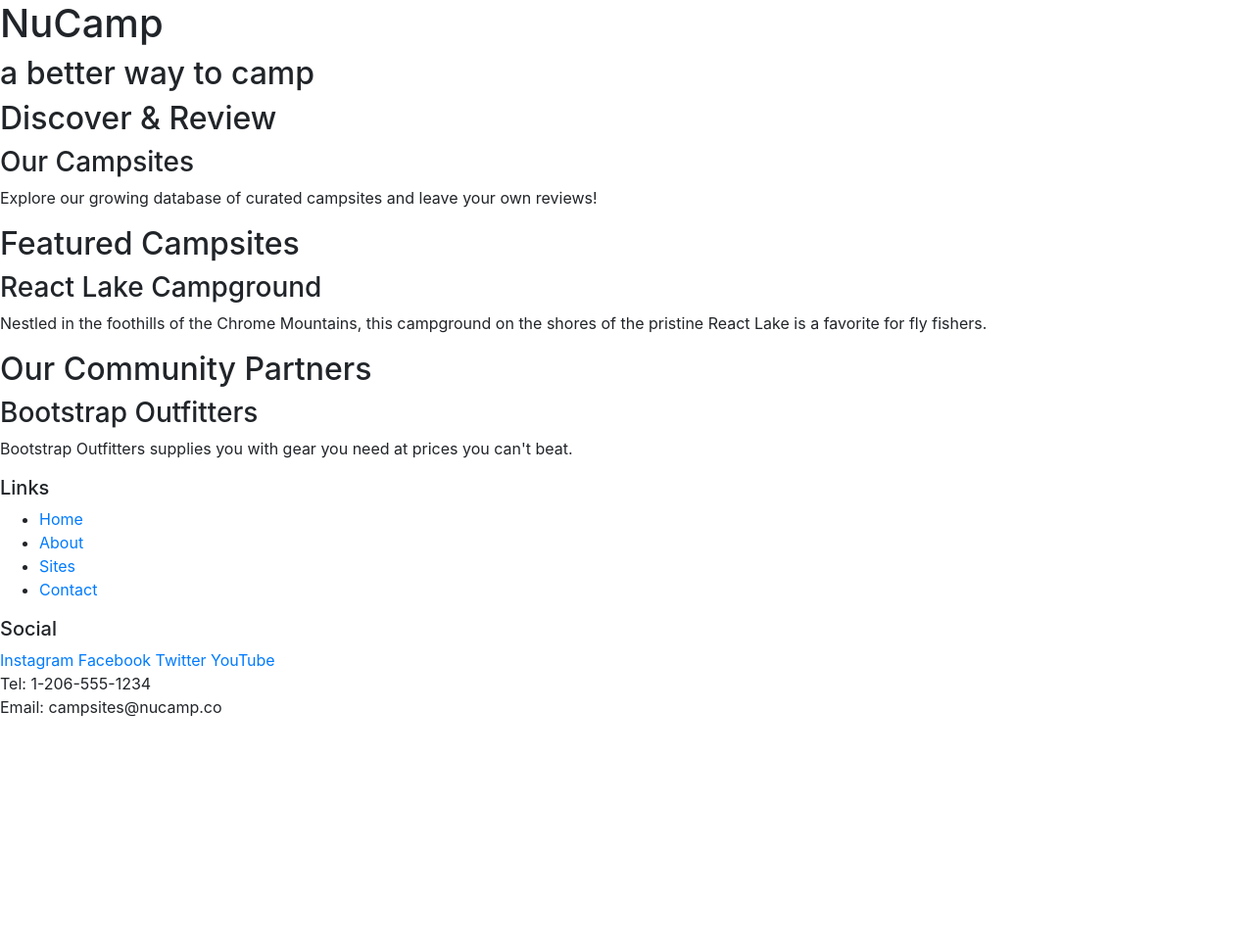
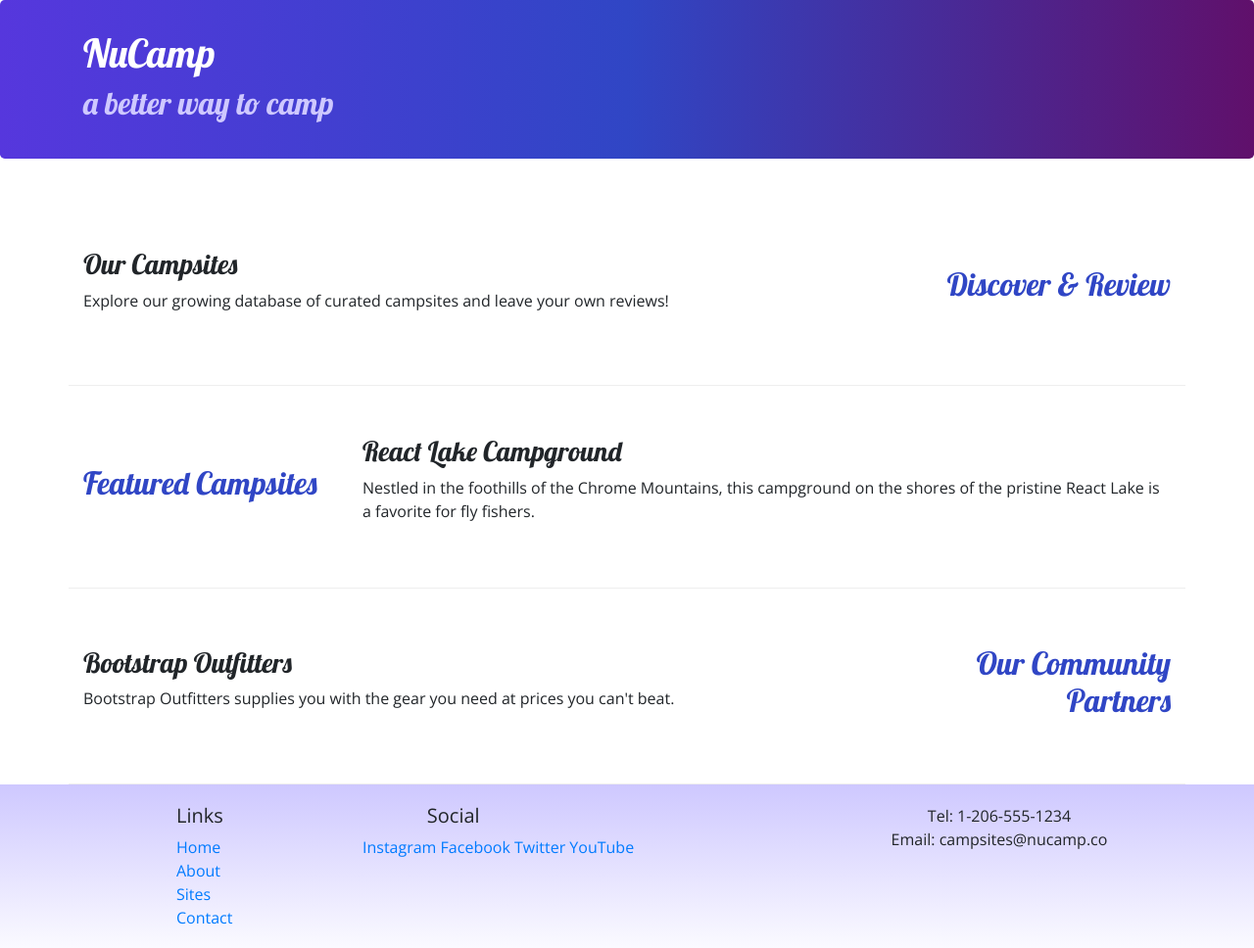
Before and after one commit to benjamindaniels21/nucampsite1, a website: page index.html in a window 1280 px wide. Shown: the whole page at 98% size. Before the commit the page ends 800 px from the top, so only its background shows below. Drawn offline with nearby package versions, Linux system fonts and the light colour scheme.

Commit message:
"updates to all files"

```diff
--- /dev/null
+++ b/css/styles.css
@@ -0,0 +1,32 @@
+body {
+    font-family: "Open Sans", sans-serif;
+}
+
+h1, h2, h3 {
+    font-family: "Lobster", cursive;
+}
+
+h2 {
+    color: #3046C5;
+}
+
+header h2 {
+    color: #CEC8FF;
+}
+
+footer {
+    background-image: linear-gradient(#CEC8FF, white);
+    padding: 20px 0;
+}
+
+.jumbotron {
+    padding: 30px;
+    background-image: linear-gradient(to right, #5637DD, #3046C5, #60106B);
+    color: white;
+}
+
+.row-content {
+    padding: 50px 0;
+    border-bottom: 1px ridge;
+    min-height: 200px;
+}
--- a/index.html
+++ b/index.html
@@ -9,56 +9,81 @@
         <!-- Bootstrap CSS -->
         <link rel="stylesheet" href="node_modules/bootstrap/dist/css/bootstrap.min.css" />
 
+        <!-- Additional CSS must be placed after Bootstrap CSS -->
+        <link rel="stylesheet" href="https://fonts.googleapis.com/css?family=Lobster|Open+Sans" />
+        <link rel="stylesheet" href="css/styles.css" />
         <title>NuCamp: A Better Way To Camp</title>
     </head>
 
 <body>
 
-    <header>
-        <div>
+    <header class="jumbotron">
+        <div class="container">
+            <div class="row">
+                <div class="col">
                     <h1>NuCamp</h1>
                     <h2>a better way to camp</h2>
                 </div>
+            </div>
+        </div>
     </header>
 
-    <div>
-        <h2>Discover & Review</h2>
+    <div class="container">
+        <div class="row row-content align-items-center">
+            <div class="col-sm-4 order-sm-last col-md-3">
+                <h2 class="text-sm-right">Discover & Review</h2>
+            </div>
+            <div class="col">
                 <h3>Our Campsites</h3>
-        <p>Explore our growing database of curated campsites and leave your own reviews!</p>
+                <p class="d-none d-sm-block">Explore our growing database of curated campsites and leave your own reviews!</p>
+            </div>
         </div>
 
-    <div>
+        <div class="row row-content align-items-center">
+            <div class="col-sm-4 col-md-3">
                 <h2>Featured Campsites</h2>
+            </div>
+            <div class="col">
                 <h3>React Lake Campground</h3>
-        <p>Nestled in the foothills of the Chrome Mountains, this campground on the shores of the pristine React Lake is a favorite for fly fishers.</p>
+        		<p class="d-none d-sm-block">Nestled in the foothills of the Chrome Mountains, this campground on the shores of the pristine React Lake is a favorite for fly fishers.</p>
+   			</div>
         </div>
 
-    <div>
-        <h2>Our Community Partners</h2>
+        <div class="row row-content align-items-center">
+            <div class="col-sm-4 order-sm-last col-md-3">
+                <h2 class="text-sm-right">Our Community Partners</h2>
+            </div>
+            <div class="col">
                 <h3>Bootstrap Outfitters</h3>
-        <p>Bootstrap Outfitters supplies you with gear you need at prices you can't beat.</p>
+        		<p class="d-none d-sm-block">Bootstrap Outfitters supplies you with the gear you need at prices you can't beat.</p>
+            </div>
+        </div>
     </div>
 
     <footer>
-        <div>
+        <div class="container">
+            <div class="row">
+                <div class="col-4 offset-1 col-sm-2">
                     <h5>Links</h5>
-            <ul>
+            		<ul class="list-unstyled">
                         <li><a href="#">Home</a></li>
-                <li><a href="#">About</a></li>
+                        <li><a href="aboutus.html">About</a></li>
                         <li><a href="#">Sites</a></li>
                         <li><a href="#">Contact</a></li>
                     </ul>
                 </div>
-        <div>
-            <h5>Social</h5>
+                <div class="col-6 col-sm-5">
+                	<h5 class="col-6 col-sm-5 text-center">Social</h5>
                     <a href="http://instagram.com/">Instagram</a>
                     <a href="http://facebook.com/">Facebook</a>
                     <a href="http://twitter.com/">Twitter</a>
                     <a href="http://youtube.com/">YouTube</a>
                 </div>
-        <div>
+                <div class="col-sm-4 text-center">
                     Tel: 1-206-555-1234<br />
                     Email: campsites@nucamp.co
+                </div>
+           </div>
         </div>
     </footer>
     <!-- jQuery must come first, then Popper.js, then the Bootstrap JavaScript plugins.-->
```
Also changed, not shown: aboutus.html (added, +93 -0 lines). Lines whose indentation alone changed are shown as unchanged.
